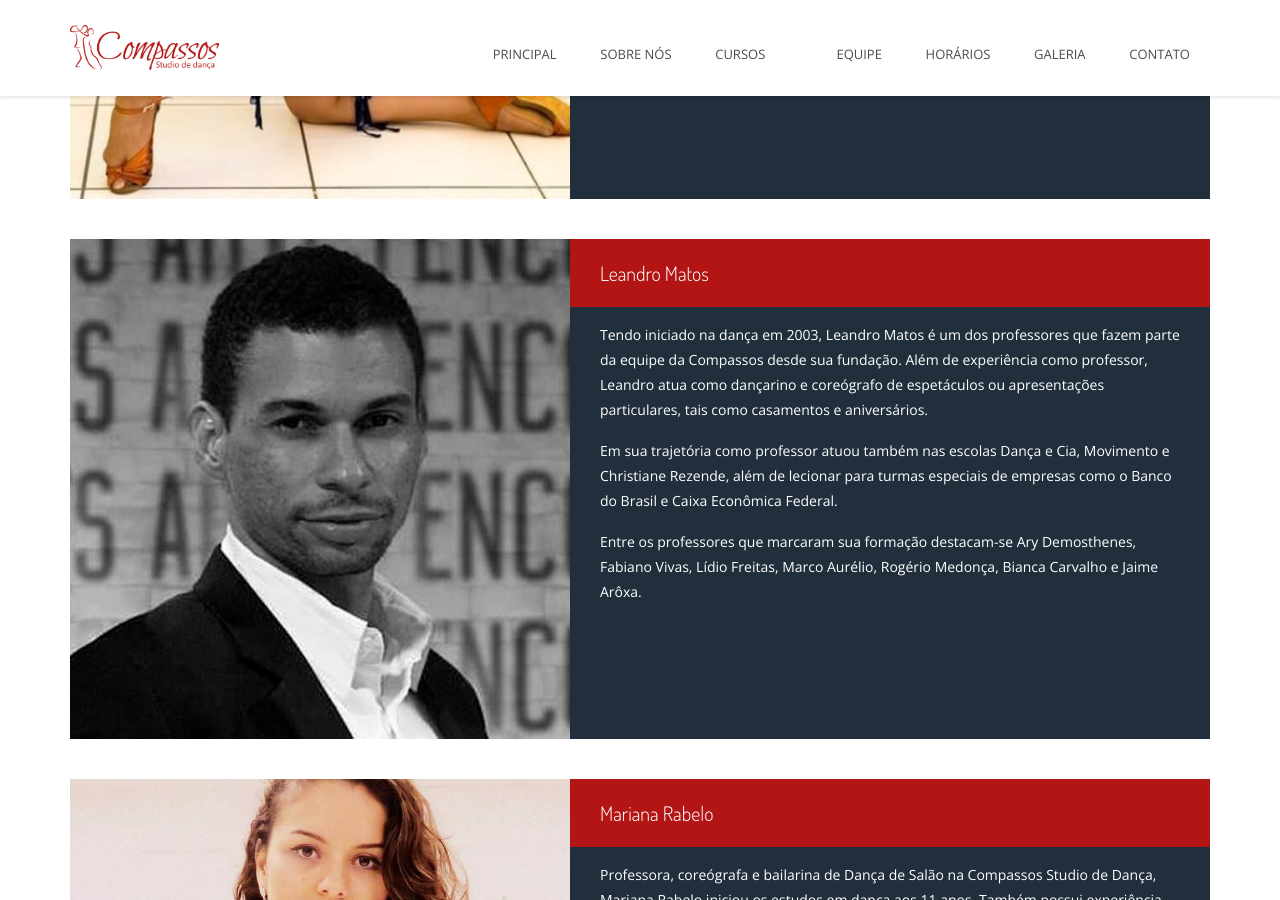
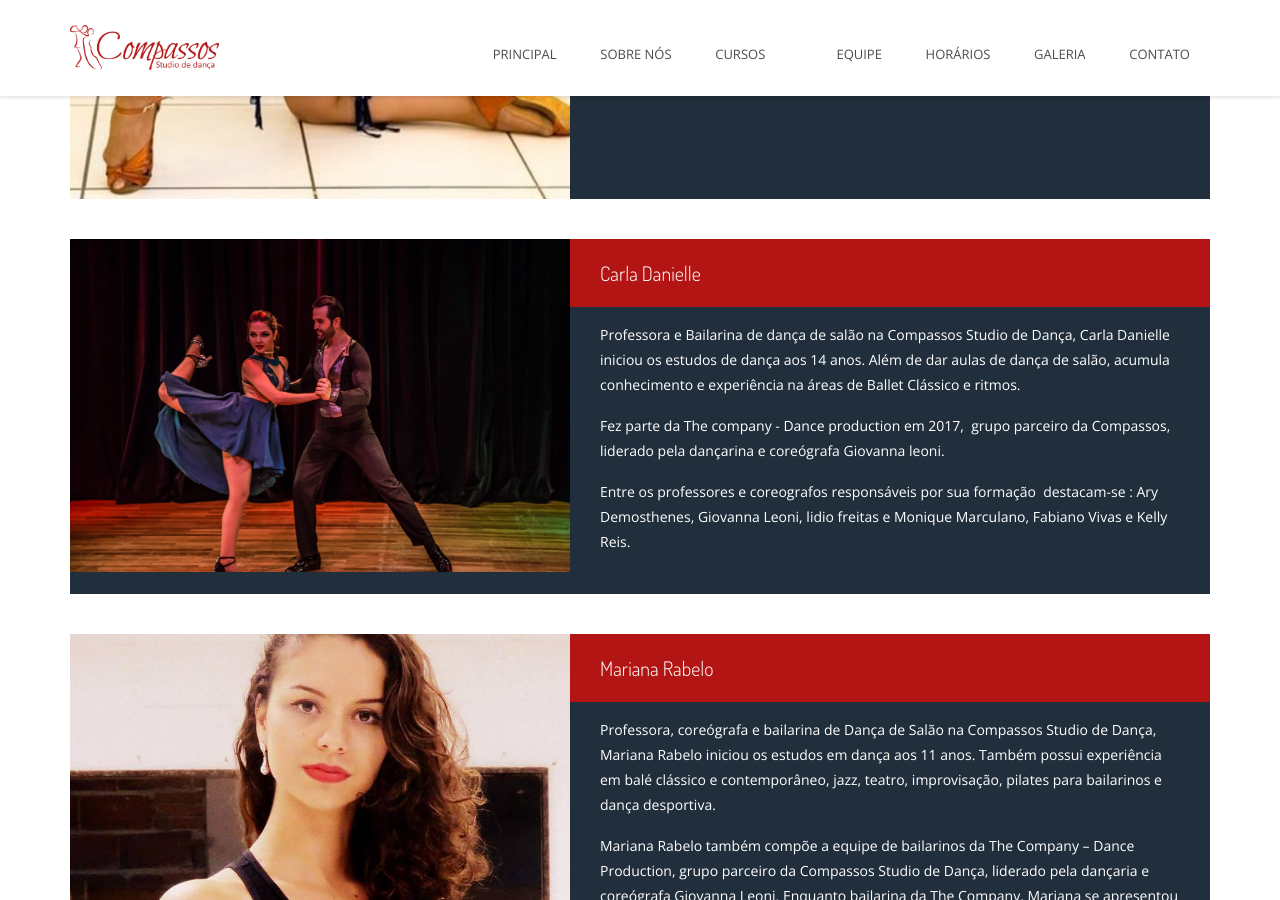
Before and after one commit to studiocompassosgyn/website, a Jekyll site: the page built from equipe.html, in a window 1280 px wide and 900 px high, scrolled down 1929 px. Built offline with Jekyll 4.4.1, drawn with Linux system fonts in a browser that asks for light colours; some web fonts are replaced; some of the changed text lies outside the part shown.

Commit message:
Updated teachers on team pages

```diff
--- a/equipe.html
+++ b/equipe.html
@@ -53,15 +53,15 @@ title: Equipe
                 <div class="col-sm-12">
                     <div class="classes media class_desc">
                         <a href="#" class="pull-left">
-                            <img src="img/equipe/Leandro_Matos_2.jpg" alt="image01" class="media-object">
+                            <img src="img/equipe/Carla_Danielle.jpeg" alt="image01" class="media-object">
                         </a>
 
                         <div class="media-body">
-                            <h3><a href="#">Leandro Matos</a></h3>
+                            <h3><a href="#">Carla Danielle</a></h3>
                             <div class="classes-description">
-                                <p>Tendo iniciado na dança em 2003, Leandro Matos é um dos professores que fazem parte da equipe da Compassos desde sua fundação. Além de experiência como professor, Leandro atua como dançarino e coreógrafo de espetáculos ou apresentações particulares, tais como casamentos e aniversários.</p>
-                                <p>Em sua trajetória como professor atuou também nas escolas Dança e Cia, Movimento e Christiane Rezende, além de lecionar para turmas especiais de empresas como o Banco do Brasil e Caixa Econômica Federal.</p>
-                                <p>Entre os professores que marcaram sua formação destacam-se Ary Demosthenes, Fabiano Vivas, Lídio Freitas, Marco Aurélio, Rogério Medonça, Bianca Carvalho e Jaime Arôxa.</p>
+                                <p>Professora e Bailarina de dança de salão na Compassos Studio de Dança, Carla Danielle iniciou os estudos de dança aos 14 anos. Além de dar aulas de dança de salão, acumula conhecimento e experiência na áreas de Ballet Clássico e ritmos.</p>
+                                <p>Fez parte da The company - Dance production em 2017,&nbsp; grupo parceiro da Compassos, liderado pela dançarina e coreógrafa Giovanna leoni.</p>
+                                <p>Entre os professores e coreografos responsáveis por sua formação&nbsp; destacam-se : Ary Demosthenes, Giovanna Leoni, lidio freitas e Monique Marculano, Fabiano Vivas e Kelly Reis.</p>
                             </div>
                         </div>
                     </div>
@@ -123,14 +123,13 @@ title: Equipe
                 <div class="col-sm-12">
                     <div class="classes media class_desc">
                         <a href="#" class="pull-left">
-                            <img src="img/equipe/Thaynara_Santiago_4.jpg" alt="image01" class="media-object">
+                            <img src="img/equipe/Vitor.jpeg" alt="image01" class="media-object">
                         </a>
 
                         <div class="media-body">
-                            <h3><a href="#">Thaynara Santiago</a></h3>
+                            <h3><a href="#">Vitor</a></h3>
                             <div class="classes-description">
-                                <p>Professora da Compassos há 4 anos, Thaynara Santiago é apaixonada por dança desde criança. Além de dar aulas de dança de salão, já estudou jazz e balé clássico.</p>
-                                <p>Thaynara também promove a dança como uma ferramenta de transformação social. Por meio de grupos voluntários, leva o ensino da dança de salão a pessoas que necessitam de auxílio terapêutico, em movimentos de valorização à vida.</p>
+                                <p>Possuo graduado em licenciatura pela ufg, 8 anos de dança no veiga vale, 4 anos como professor na Sport Dance, mais de 10 anos atuando como professor de dança de salão.</p>
                             </div>
                         </div>
                     </div>
```
Also changed, not shown: img/equipe/Carla_Danielle.jpeg (added), img/equipe/Vitor.jpeg (added).
